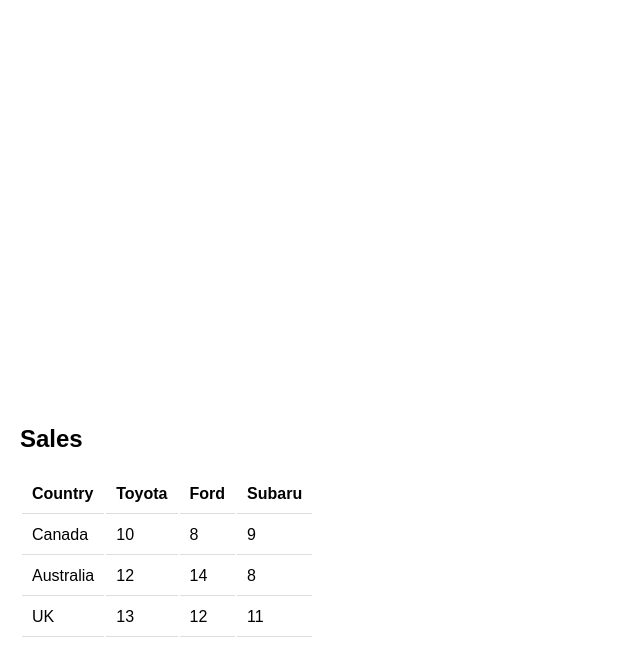
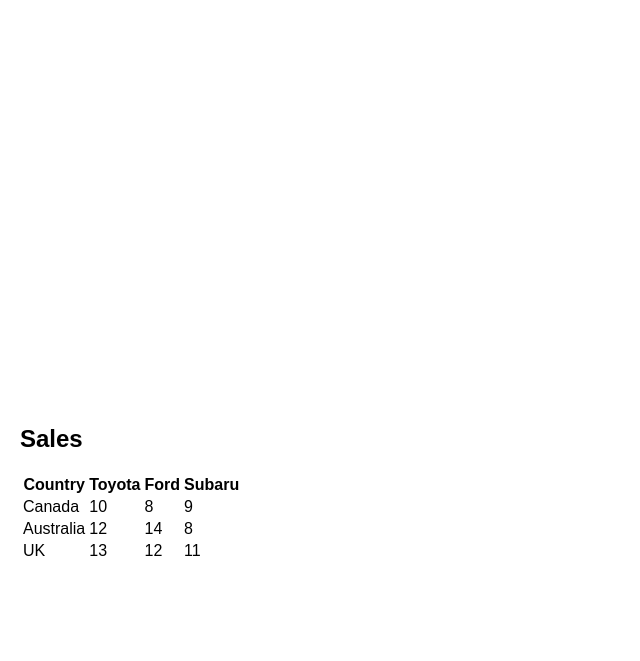
Before and after one commit to rafgger/rafgger.github.io, a plain HTML site: page index.html in a window 1280 px wide. Shown: the part 79-740 px from the top of the page, without its empty margins (0-640 px from the left). Drawn offline with nearby package versions, Linux system fonts and the light colour scheme; no server answers.

Commit message:
styling issues

```diff
--- a/index.html
+++ b/index.html
@@ -13,11 +13,6 @@
         canvas {
             max-width: 100%;
             margin: auto;
-        }
-        th, td {
-            padding: 10px;
-            text-align: left;
-            border-bottom: 1px solid #ddd;
         }
     </style>
 </head>
```
